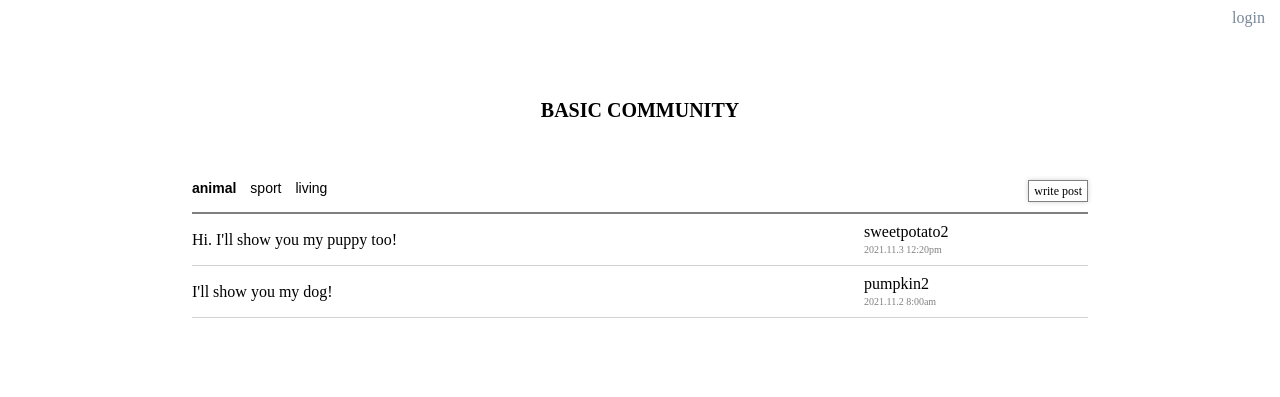
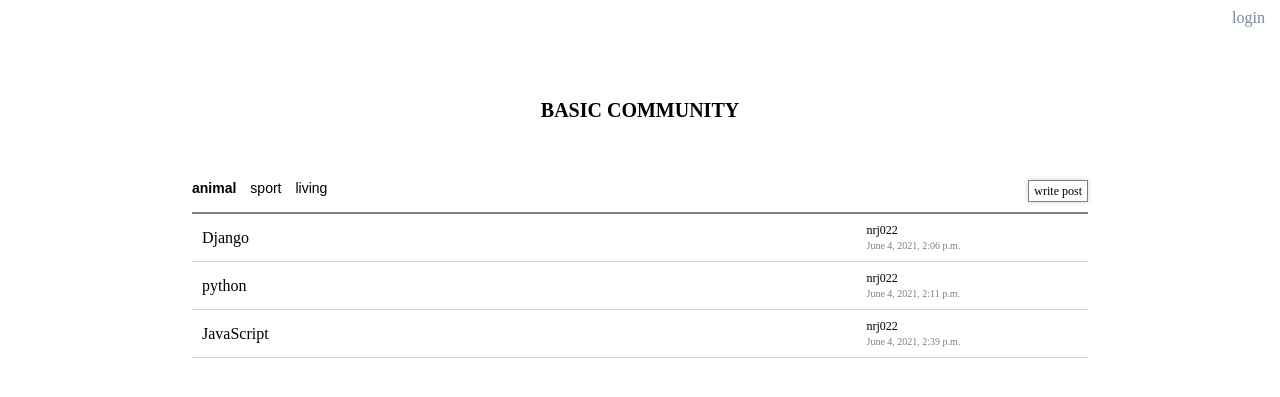
Before and after one commit to nrj022/web, a Django app: page / in a window 1280 px wide. Shown: the top 397 px of the page. Run offline with Django 3.2, Linux system fonts and the light colour scheme; data comes from the database, SQL or seed files in the repository; both versions use the stored data as it was after the commit.

Commit message:
Represent Post title, author and date

```diff
--- a/basicCommunity/blog/templates/blog/main_board.html
+++ b/basicCommunity/blog/templates/blog/main_board.html
@@ -62,7 +62,7 @@
         display: flex;
         justify-content: space-between;
         align-items: center;
-        padding: 10px 0;
+        padding: 10px 0 10px 10px;
         border-bottom: 1px solid lightgrey;
       }
 
@@ -79,6 +79,7 @@
       }
 
       .post-info__id {
+        font-size: 12px;
         margin-bottom: 5px;
       }
 
@@ -102,22 +103,17 @@
         <div></div>
         <a class="menu-write-post" href="write_post.html">write post</a>
       </div>
+      {% for post in posts %}
       <ul class="post-list">
         <li class="post">
-          <a class="post-title">Hi. I'll show you my puppy too!</a>
+          <a class="post-title">{{ post.title }}</a>
           <div class="post-info">
-            <span class="post-info__id">sweetpotato2</span>
-            <span class="post-info__time">2021.11.3 12:20pm</span>
-          </div>
-        </li>
-        <li class="post">
-          <a class="post-title">I'll show you my dog!</a>
-          <div class="post-info">
-            <span class="post-info__id">pumpkin2</span>
-            <span class="post-info__time">2021.11.2 8:00am</span>
+            <span class="post-info__id">{{ post.author }}</span>
+            <span class="post-info__time">{{ post.published_date }}</span>
           </div>
         </li>
       </ul>
+      {% endfor %}
     </div>
   </body>
 </html>
--- a/basicCommunity/blog/views.py
+++ b/basicCommunity/blog/views.py
@@ -1,5 +1,8 @@
 from django.shortcuts import render
+from django.utils import timezone
+from .models import Post
 
 # Create your views here.
 def main_board(request):
-    return render(request, 'blog/main_board.html', {})
+    posts = Post.objects.filter(published_date__lte=timezone.now()).order_by('published_date')
+    return render(request, 'blog/main_board.html', {'posts': posts})
--- a/basicCommunity/login.html
+++ b/basicCommunity/login.html
@@ -9,7 +9,7 @@
     <title>BASIC COMMUNITY</title>
   </head>
   <body>
-    <a class="home-btn" href="main-board.html">home</a>
+    <a class="home-btn" href="main_board.html">home</a>
     <h1>THIS IS BASIC COMMUNITY FOR PRACTICING JAVASCRIPT</h1>
     <h2 class="login-subtitle">LOGIN</h2>
     <form class="login-form">
@@ -22,7 +22,7 @@
     >
     <div class="sign-in">
       <span>if you don't have an account,</span>
-      <a href="sign-in.html">sign in</a>
+      <a href="sign_in.html">sign in</a>
     </div>
   </body>
 </html>
--- a/basicCommunity/main_board.html
+++ b/basicCommunity/main_board.html
@@ -90,7 +90,7 @@
   </head>
   <body class="main-board">
     <a class="login-top" href="login.html">login</a>
-    <a href="main-board.html"><h1>BASIC COMMUNITY</h1></a>
+    <a href="main_board.html"><h1>BASIC COMMUNITY</h1></a>
     <div class="container">
       <div class="menu">
         <div class="menu-category">
@@ -99,7 +99,7 @@
           <button>living</button>
         </div>
         <div></div>
-        <a class="menu-write-post" href="write-post.html">write post</a>
+        <a class="menu-write-post" href="write_post.html">write post</a>
       </div>
       <ul class="post-list">
         <li class="post">
--- a/basicCommunity/sign_in.html
+++ b/basicCommunity/sign_in.html
@@ -27,7 +27,7 @@
     <title>BASIC COMMUNITY / SIGN IN</title>
   </head>
   <body>
-    <a class="home-btn" href="main-board.html">home</a>
+    <a class="home-btn" href="main_board.html">home</a>
     <h1 class="signin-title">USER INFO</h1>
     <form class="signin-form">
       <div>
--- a/basicCommunity/write_post.html
+++ b/basicCommunity/write_post.html
@@ -61,7 +61,7 @@
     </style>
   </head>
   <body>
-    <a href="main-board.html"><h1>BASIC COMMUNITY</h1></a>
+    <a href="main_board.html"><h1>BASIC COMMUNITY</h1></a>
     <div class="write-post_subtitle">
       <h2>New Post</h2>
     </div>
```
Also changed, not shown: basicCommunity/blog/migrations/0001_initial.py (added), basicCommunity/db.sqlite3.
